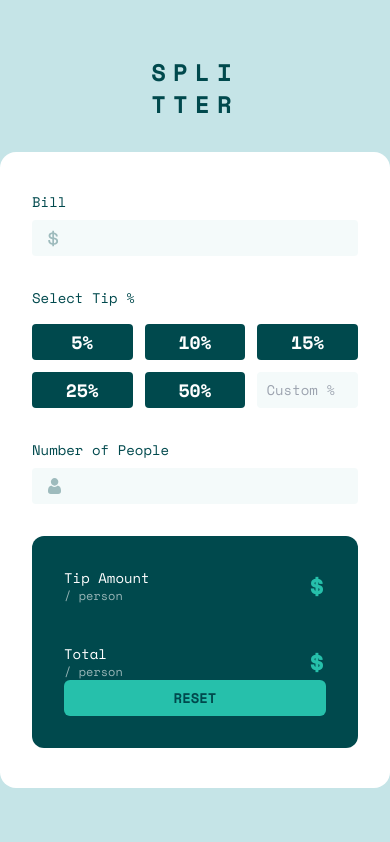
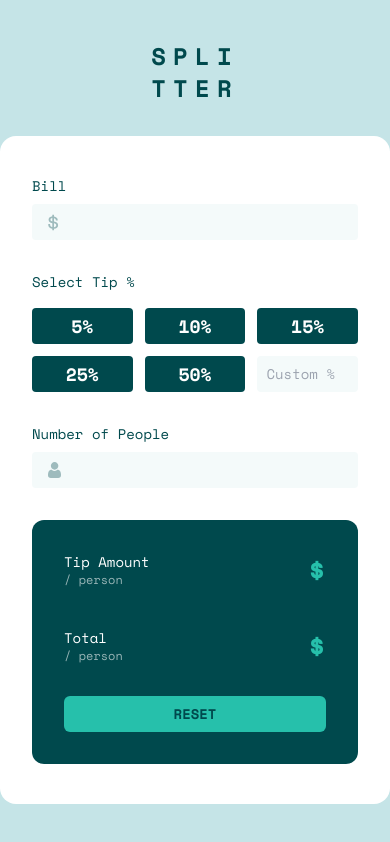
Before and after one commit to duncan-chege/tip-calculator, a React (Vite) app: page / in a window 390 px wide. Built offline with nearby package versions, Linux system fonts and the light colour scheme.

Commit message:
set a top margin on my button on mobile screens

```diff
--- a/src/components/ResultsSection.tsx
+++ b/src/components/ResultsSection.tsx
@@ -38,7 +38,7 @@ const ResultsSection: React.FC<ResultsSectionProps> = ({
       </div>
 
       <button
-        className="rounded-md mt-auto bg-strong-cyan hover:bg-teal-200 w-full py-2 text-very-dark-cyan font-bold"
+        className="rounded-md md:mt-auto mt-8 bg-strong-cyan hover:bg-teal-200 w-full py-2 text-very-dark-cyan font-bold"
         onClick={onReset}>
         RESET
       </button>
```
